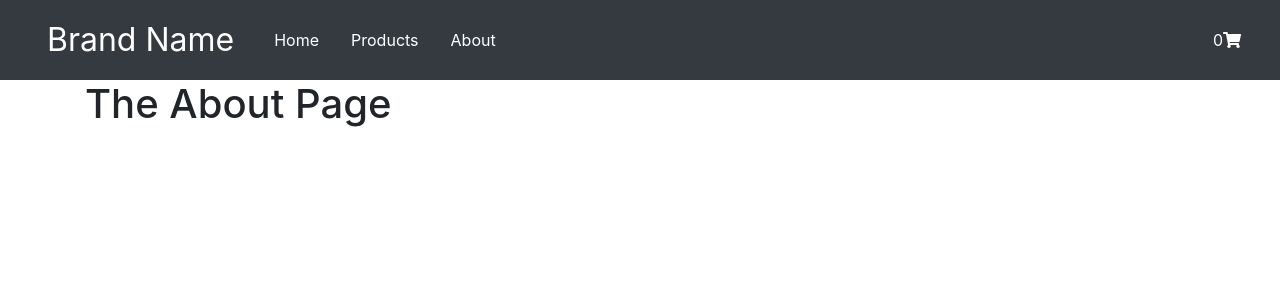
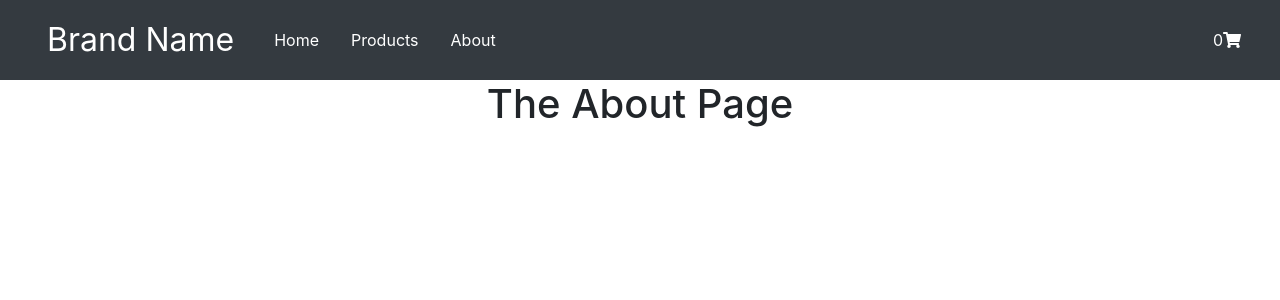
Before and after one commit to osidekyle/Ecommerce, a React (Create React App) app in the folder ecommerce/: page /about in a window 1280 px wide. Shown: the top 300 px of the page. Built offline with nearby package versions, Linux system fonts and the light colour scheme.

Commit message:
styled a little bit

```diff
--- a/ecommerce/src/Components/About.js
+++ b/ecommerce/src/Components/About.js
@@ -6,7 +6,7 @@
 
 const About = () => {
     return (
-        <div className="container">
+        <div className="container d-flex justify-content-center">
             <h1>The About Page</h1>
         </div>
      );
--- a/ecommerce/src/Components/Cart.js
+++ b/ecommerce/src/Components/Cart.js
@@ -9,7 +9,7 @@
 
 
     return (
-        <div className="container">
+        <div className="container d-flex justify-content-center">
             <h1>Your Cart</h1>
         </div>
      );
--- a/ecommerce/src/Components/Home.js
+++ b/ecommerce/src/Components/Home.js
@@ -6,7 +6,7 @@
 
 const Home = () => {
     return (
-        <div className="container">
+        <div className="container d-flex justify-content-center">
             <h1>The Home Page</h1>
         </div>
      );
--- a/ecommerce/src/Components/Shop.js
+++ b/ecommerce/src/Components/Shop.js
@@ -9,7 +9,7 @@
 
 
     return (
-        <div className="container">
+        <div className="container d-flex justify-content-center">
             <h1>Products</h1>
         </div>
      );
```
